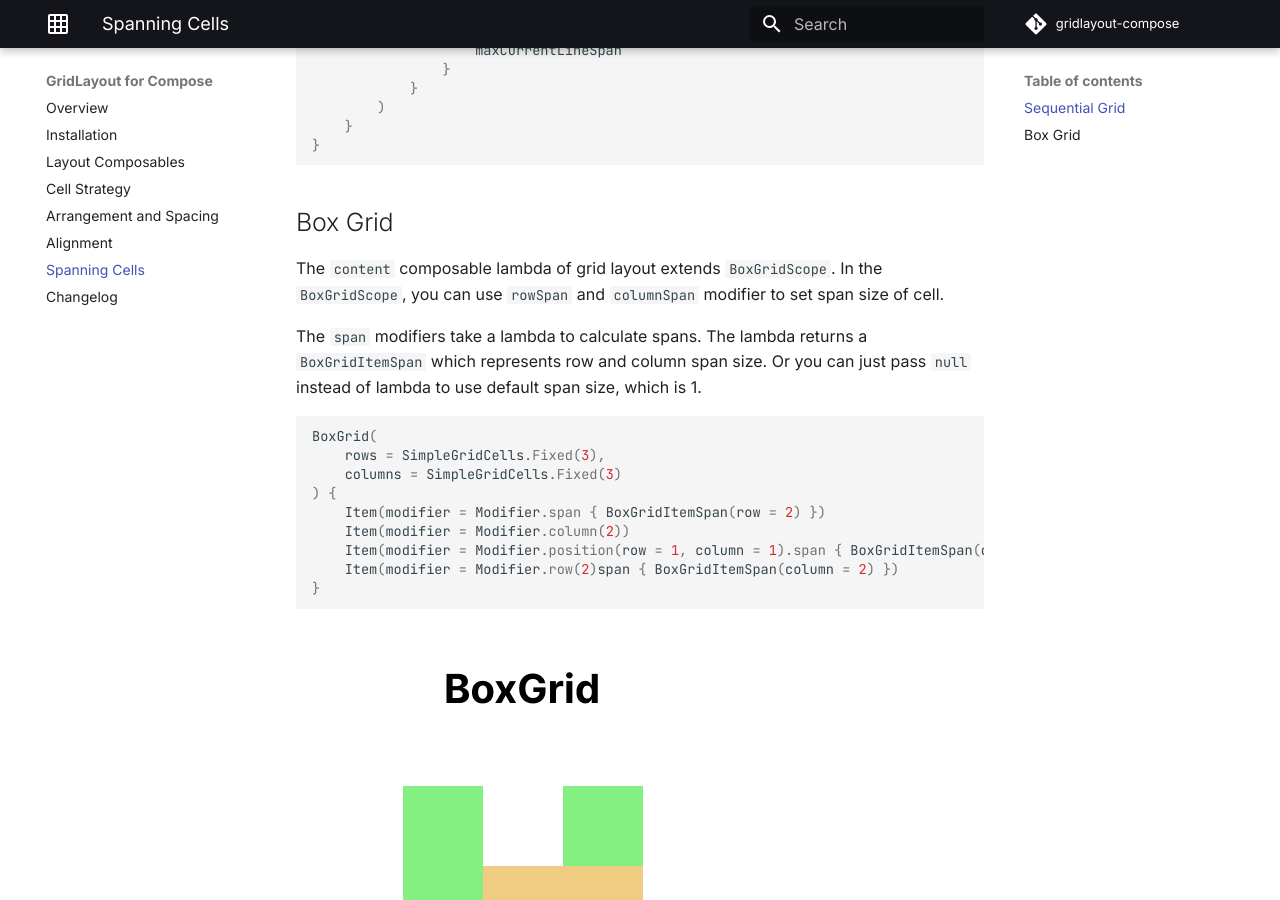
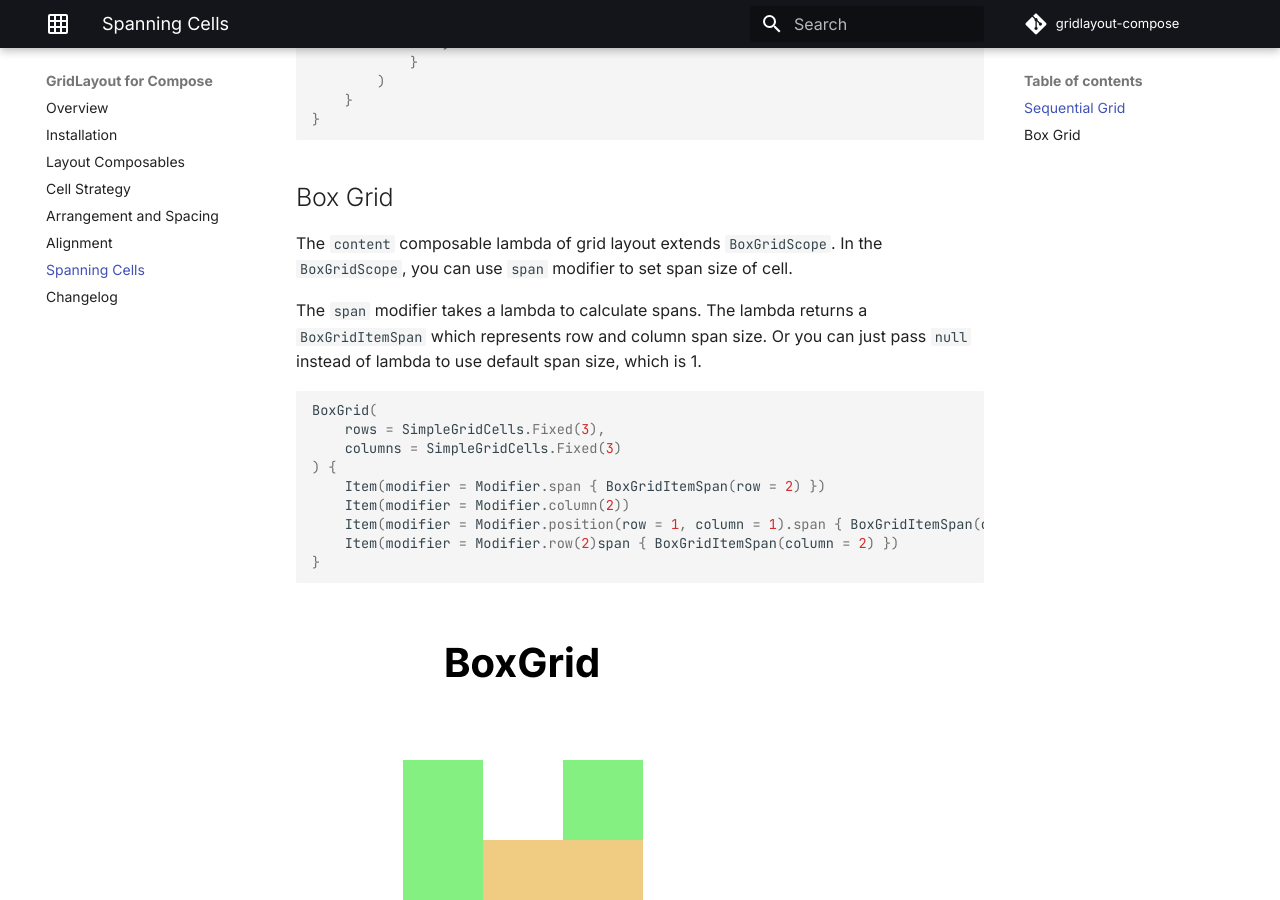
Before and after one commit to cheonjaeung/gridlayout-compose, an MkDocs documentation site: the page built from docs/span.md, in a window 1280 px wide and 900 px high, scrolled down 1503 px. Built offline with MkDocs 1.6.1 and Material for MkDocs 9.7.7, drawn with Linux system fonts in a browser that asks for light colours; comment, search, counter and statistics services are not loaded; some of the changed text lies outside the part shown.

Commit message:
Remove rowSpan, columnSpan from documentation

```diff
--- a/docs/span.md
+++ b/docs/span.md
@@ -5,7 +5,7 @@
 `HorizontalGrid` and `VerticalGrid` are also available to set span size.
 The `content` composable lambda of grid layout extends `GridScope`.
 To apply span size, you can set `span` modifier in the `GridScope`.
-Like `BoxGridScope`'s `rowSpan` and `columnSpan`, the `span` modifier takes a lambda to calculate span.
+The `span` modifier takes a lambda to calculate span.
 
 !!! warning
     If returned span size is bigger than maximum cell count of the axis, the cell will be undisplayed.
@@ -57,9 +57,9 @@ VerticalGrid(columns = SimpleGridCells.Adaptive(30.dp)) {
 ## Box Grid
 
 The `content` composable lambda of grid layout extends `BoxGridScope`.
-In the `BoxGridScope`, you can use `rowSpan` and `columnSpan` modifier to set span size of cell.
+In the `BoxGridScope`, you can use `span` modifier to set span size of cell.
 
-The `span` modifiers take a lambda to calculate spans.
+The `span` modifier takes a lambda to calculate spans.
 The lambda returns a `BoxGridItemSpan` which represents row and column span size.
 Or you can just pass `null` instead of lambda to use default span size, which is 1.
 
```
